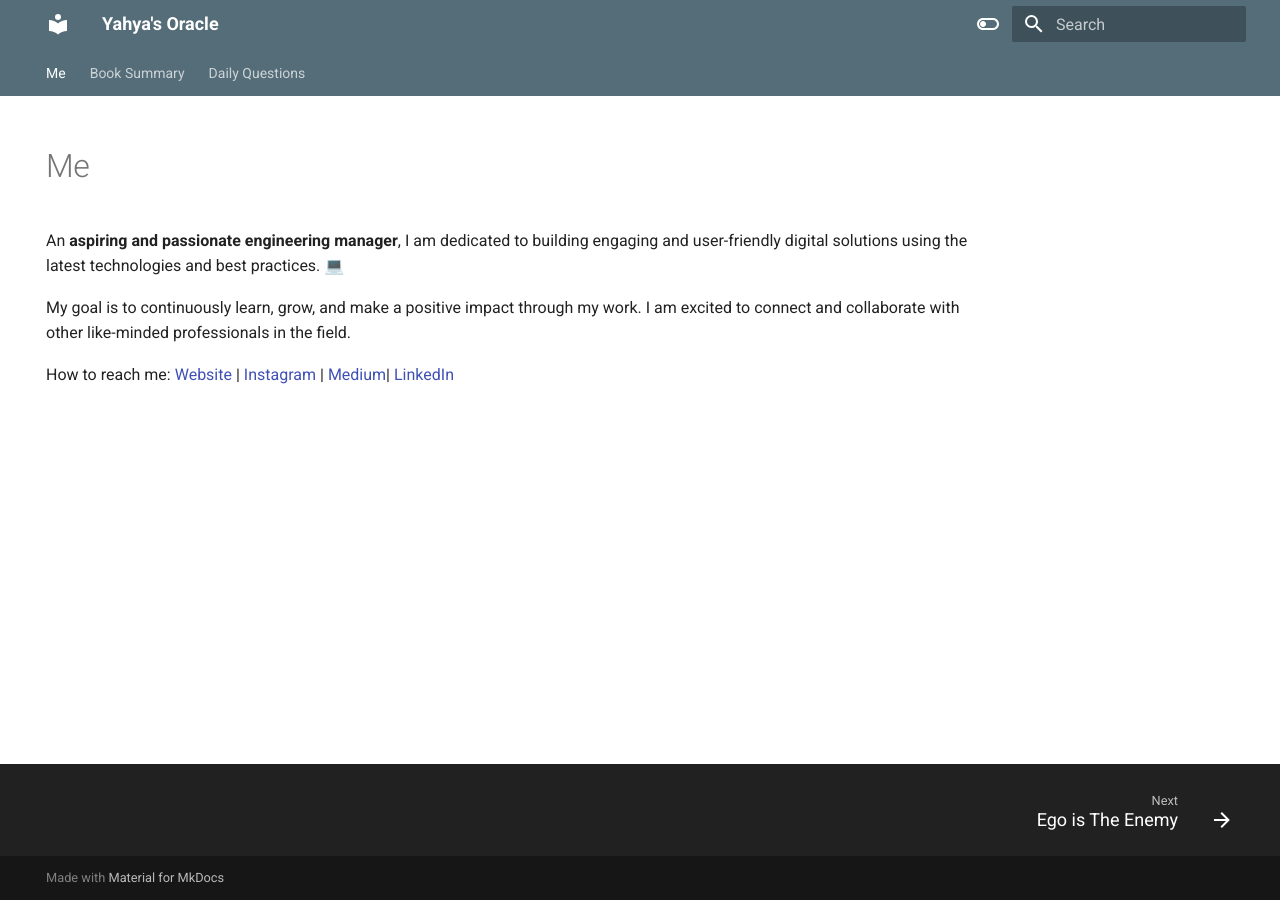
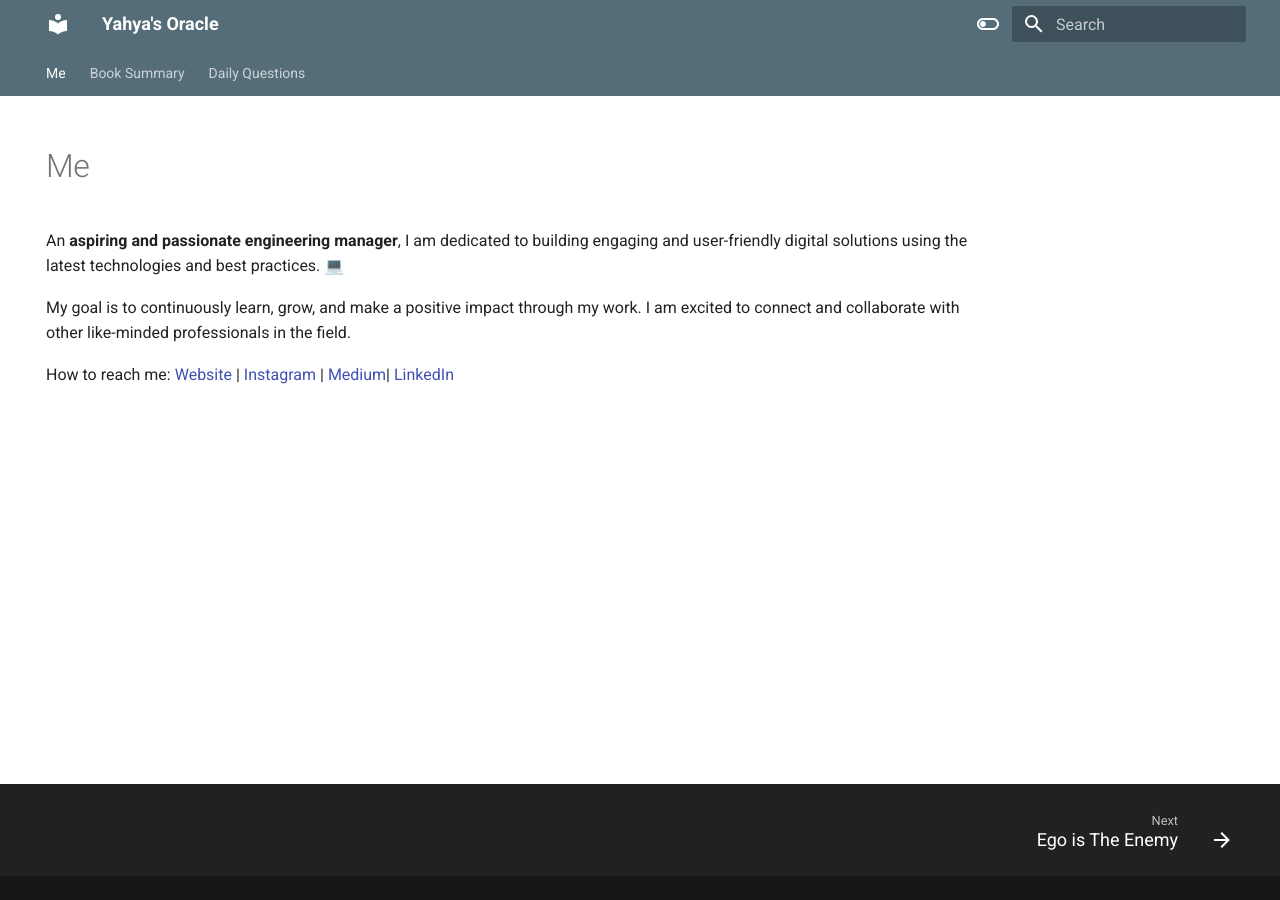
Before and after one commit to yahyaqr/oracle, an MkDocs documentation site: the page built from docs/index.md, in a window 1280 px wide. Built offline with MkDocs 1.6.1 and Material for MkDocs 9.7.7, drawn with Linux system fonts in a browser that asks for light colours.

Commit message:
Update mkdocs.yml

```diff
--- a/mkdocs.yml
+++ b/mkdocs.yml
@@ -63,7 +63,7 @@ plugins:
   - roamlinks
 
 extra:
-  - generator: false
+  generator: false
 
 extra_javascript:
   - javascripts/mathjax.js
```
